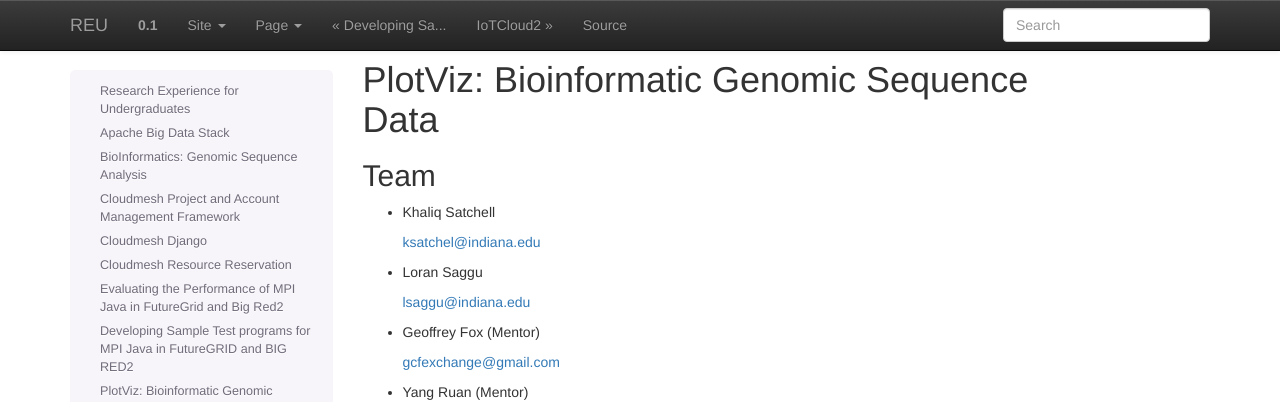
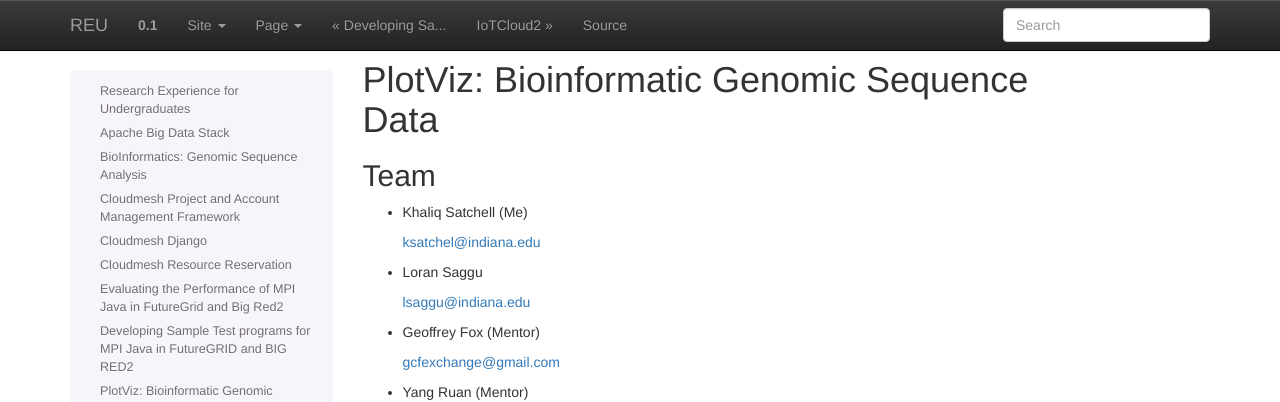
Before and after one commit to cloudmesh-project/reu-2014, a Sphinx documentation site: the page built from doc/source/projects/plotviz.rst, in a window 1280 px wide and 1357 px high. Shown: the top 402 px of the window. Built offline with Sphinx 7.4.7, drawn with Linux system fonts in a browser that asks for light colours.

```diff
--- a/doc/source/projects/plotviz.rst
+++ b/doc/source/projects/plotviz.rst
@@ -3,7 +3,7 @@ PlotViz: Bioinformatic Genomic Sequence Data
 
 Team
 ----------------------------------------------------------------------
-- Khaliq Satchell
+- Khaliq Satchell (Me)
 
   ksatchel@indiana.edu
 
```
